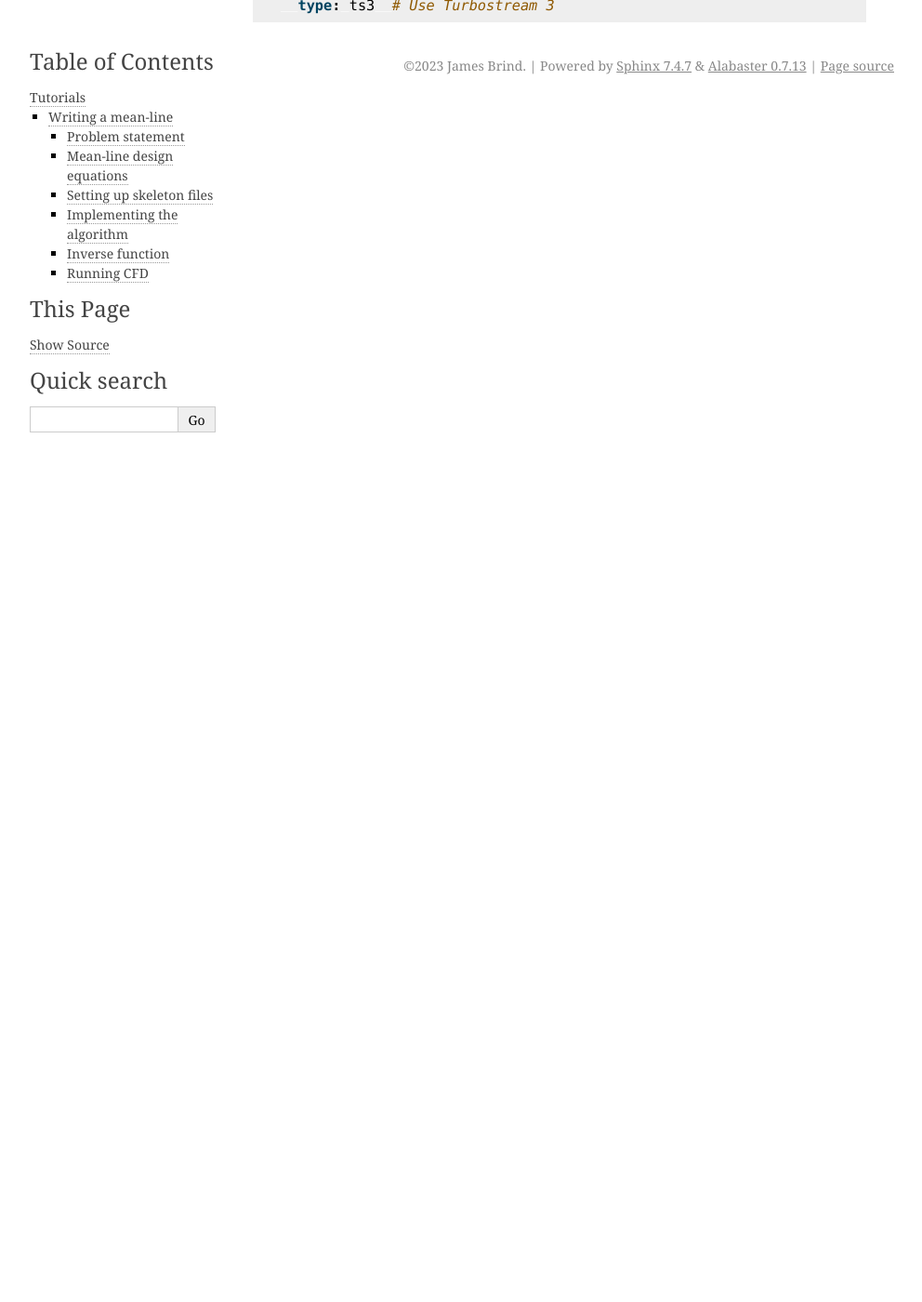
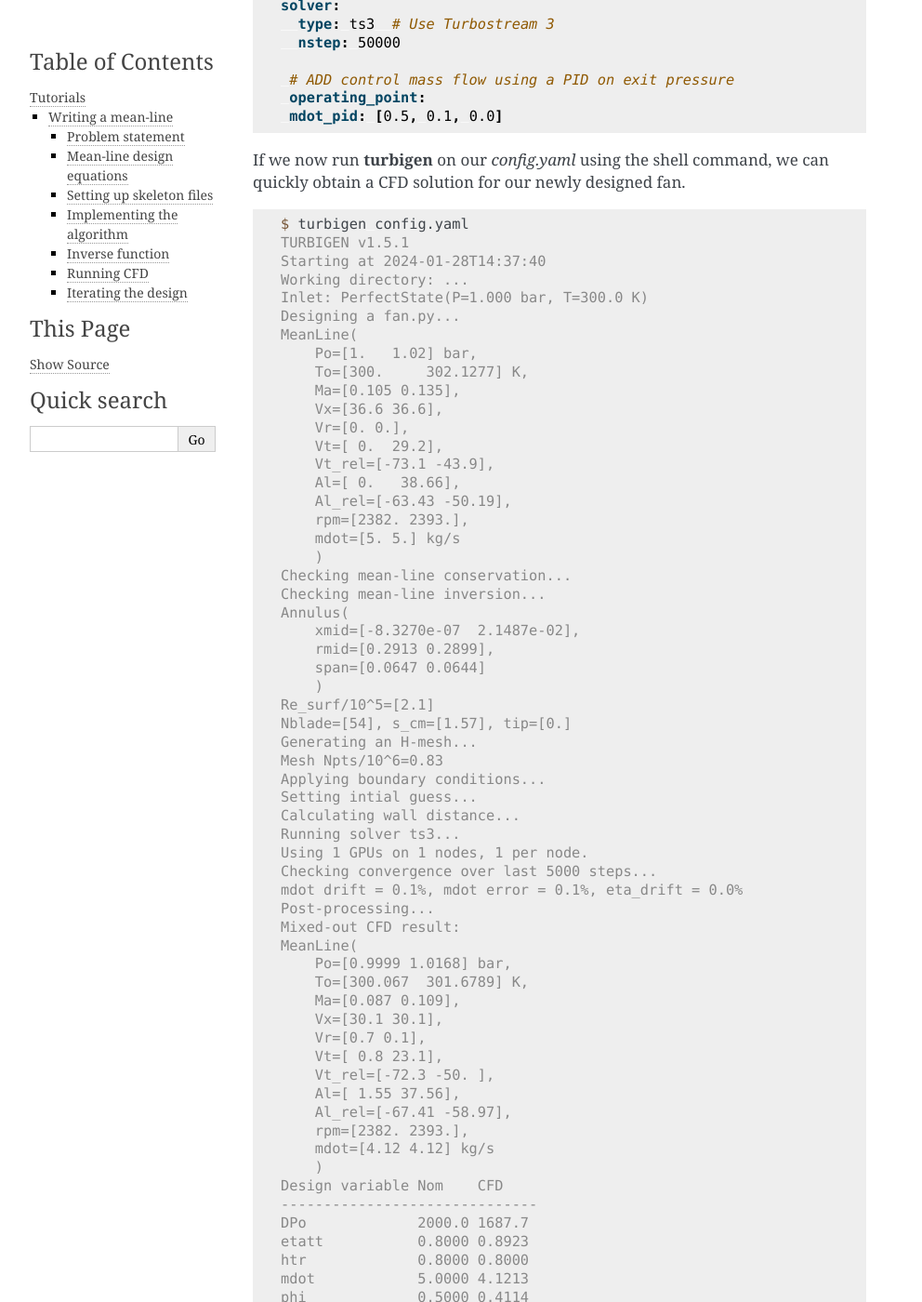
Before and after one commit to jb753/turbigen, a Sphinx documentation site: the page built from doc/tutorial.rst, in a window 1280 px wide and 1400 px high, scrolled down 9361 px. Shown: the whole window at 93% size, without its empty margins (148-1140 px from the left). Built offline with Sphinx 7.4.7, drawn with Linux system fonts in a browser that asks for light colours; some of the changed text lies outside the part shown.

Commit message:
Work on tutorial

```diff
--- a/doc/tutorial.rst
+++ b/doc/tutorial.rst
@@ -183,11 +183,11 @@
    mean_line:
        type: fan.py  # Path to the mean-line module we are writing
        # Our chosen design variables (args to forward)
-       DPo: 200.
+       DPo: 2000.
        mdot: 5.
        phi: 0.5
        psi: 0.4
-       htr: 0.6
+       htr: 0.8
        etatt: 0.8
 
 At this point, running the config.yaml file through :program:`turbigen` by using the shell command
@@ -431,7 +431,8 @@
 ^^^^^^^^^^^
 
 We have now finished the mean-line design. To create blade shapes and run a
-computational fluid dynamics simulation, we can add some extra code to the `config.yaml`:
+computational fluid dynamics simulation, we can add some extra code to the
+`config.yaml`. These options are described fully in :doc:`config`.
 
 .. code-block:: yaml
    :caption: config.yaml
@@ -451,10 +452,11 @@
    mean_line:
        type: fan.py  # Path to the mean-line module we are writing
        # Our chosen design variables (args to forward)
-       DPo: 200.
+       DPo: 2000.
        mdot: 5.
        phi: 0.5
        psi: 0.4
+       htr: 0.8
        etatt: 0.8
 
    # ADD annulus configuration
@@ -478,3 +480,100 @@
    # ADD CFD solver
    solver:
      type: ts3  # Use Turbostream 3
+     nstep: 50000
+
+    # ADD control mass flow using a PID on exit pressure
+    operating_point:
+    mdot_pid: [0.5, 0.1, 0.0]
+
+If we now run :program:`turbigen` on our `config.yaml` using the shell command,
+we can quickly obtain a CFD solution for our newly designed fan.
+
+.. code-block:: console
+
+    $ turbigen config.yaml
+    TURBIGEN v1.5.1
+    Starting at 2024-01-28T14:37:40
+    Working directory: ...
+    Inlet: PerfectState(P=1.000 bar, T=300.0 K)
+    Designing a fan.py...
+    MeanLine(
+        Po=[1.   1.02] bar,
+        To=[300.     302.1277] K,
+        Ma=[0.105 0.135],
+        Vx=[36.6 36.6],
+        Vr=[0. 0.],
+        Vt=[ 0.  29.2],
+        Vt_rel=[-73.1 -43.9],
+        Al=[ 0.   38.66],
+        Al_rel=[-63.43 -50.19],
+        rpm=[2382. 2393.],
+        mdot=[5. 5.] kg/s
+        )
+    Checking mean-line conservation...
+    Checking mean-line inversion...
+    Annulus(
+        xmid=[-8.3270e-07  2.1487e-02],
+        rmid=[0.2913 0.2899],
+        span=[0.0647 0.0644]
+        )
+    Re_surf/10^5=[2.1]
+    Nblade=[54], s_cm=[1.57], tip=[0.]
+    Generating an H-mesh...
+    Mesh Npts/10^6=0.83
+    Applying boundary conditions...
+    Setting intial guess...
+    Calculating wall distance...
+    Running solver ts3...
+    Using 1 GPUs on 1 nodes, 1 per node.
+    Checking convergence over last 5000 steps...
+    mdot drift = 0.1%, mdot error = 0.1%, eta_drift = 0.0%
+    Post-processing...
+    Mixed-out CFD result:
+    MeanLine(
+        Po=[0.9999 1.0168] bar,
+        To=[300.067  301.6789] K,
+        Ma=[0.087 0.109],
+        Vx=[30.1 30.1],
+        Vr=[0.7 0.1],
+        Vt=[ 0.8 23.1],
+        Vt_rel=[-72.3 -50. ],
+        Al=[ 1.55 37.56],
+        Al_rel=[-67.41 -58.97],
+        rpm=[2382. 2393.],
+        mdot=[4.12 4.12] kg/s
+        )
+    Design variable Nom    CFD
+    ------------------------------
+    DPo             2000.0 1687.7
+    etatt           0.8000 0.8923
+    htr             0.8000 0.8000
+    mdot            5.0000 4.1213
+    phi             0.5000 0.4114
+    psi             0.4000 0.3030
+    eta_tt=0.892, eta_ts=0.449
+
+Creating and running designs with different velocity triangles is as simple as
+changing a line or two in the mean-line section of `config.yaml`. This allows
+us to explore a new design space very quickly.
+
+Iterating the design
+^^^^^^^^^^^^^^^^^^^^
+
+The table at the end of the program output compares the nominal mean-line
+design variables to actual values calculated using cuts from the
+three-dimensional CFD solution (the cuts are mixed out at constant area).
+Inspecting the output for our new fan, we can identify several problems:
+
+.. code-block:: console
+
+    Design variable Nom    CFD
+    ------------------------------
+    DPo             2000.0 1687.7  # Pressure rise too low
+    etatt           0.8000 0.8923  # Guessed efficiency too low
+    htr             0.8000 0.8000
+    mdot            5.0000 4.1213  # Mass flow too low
+    phi             0.5000 0.4114  # Mismatch
+    psi             0.4000 0.3030  # Mismatch
+
+The m
```
Also changed, not shown: 1 other file.
